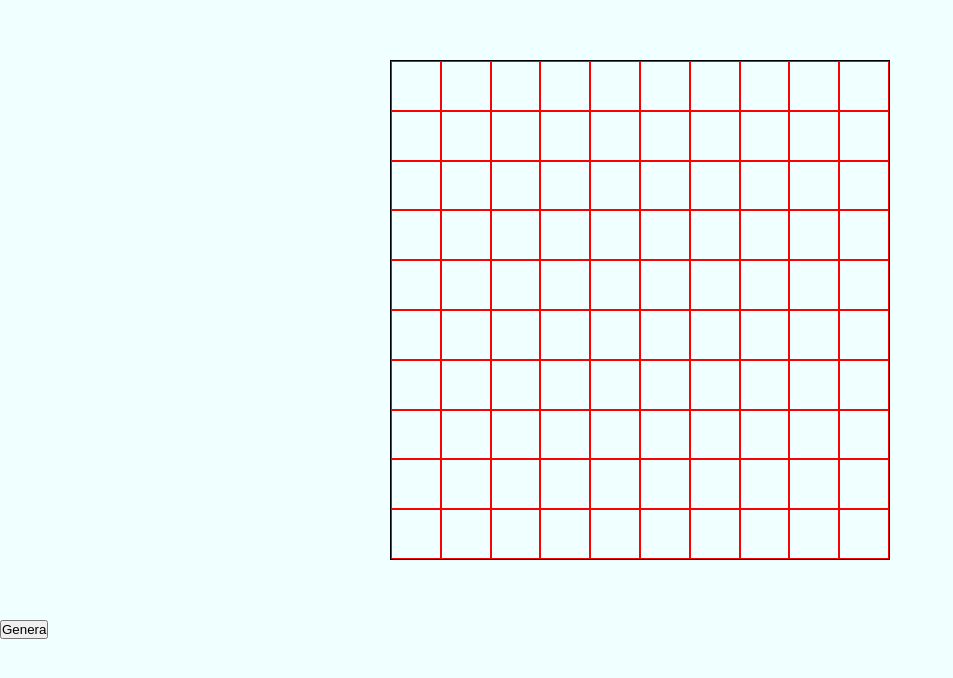
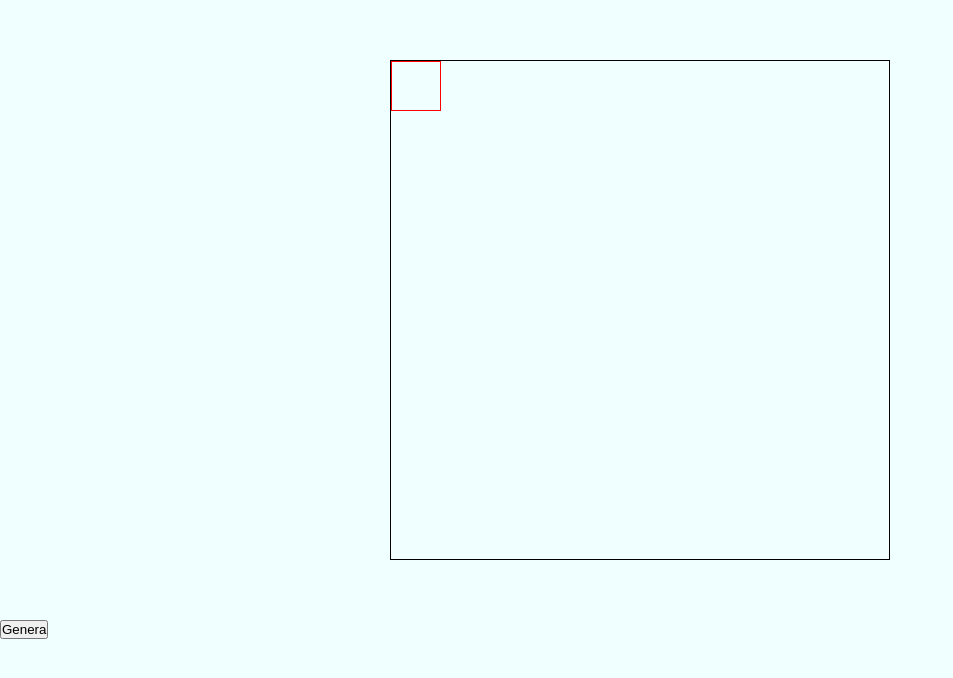
Before and after one commit to eldin001/js-campominato-grid, a plain HTML site: page index.html in a window 1280 px wide. Shown: the whole page, without its empty margins (0-953 px from the left). Drawn offline with Linux system fonts and the light colour scheme.

Commit message:
create a box in the main element

```diff
--- a/index.html
+++ b/index.html
@@ -8,97 +8,6 @@
 </head>
 <body>
     <main>
-        <div class="square"></div>
-        <div class="square"></div>
-        <div class="square"></div>
-        <div class="square"></div>
-        <div class="square"></div>
-        <div class="square"></div>
-        <div class="square"></div>
-        <div class="square"></div>
-        <div class="square"></div>
-        <div class="square"></div><div class="square"></div>
-        <div class="square"></div>
-        <div class="square"></div>
-        <div class="square"></div>
-        <div class="square"></div>
-        <div class="square"></div>
-        <div class="square"></div>
-        <div class="square"></div>
-        <div class="square"></div>
-        <div class="square"></div><div class="square"></div>
-        <div class="square"></div>
-        <div class="square"></div>
-        <div class="square"></div>
-        <div class="square"></div>
-        <div class="square"></div>
-        <div class="square"></div>
-        <div class="square"></div>
-        <div class="square"></div>
-        <div class="square"></div><div class="square"></div>
-        <div class="square"></div>
-        <div class="square"></div>
-        <div class="square"></div>
-        <div class="square"></div>
-        <div class="square"></div>
-        <div class="square"></div>
-        <div class="square"></div>
-        <div class="square"></div>
-        <div class="square"></div><div class="square"></div>
-        <div class="square"></div>
-        <div class="square"></div>
-        <div class="square"></div>
-        <div class="square"></div>
-        <div class="square"></div>
-        <div class="square"></div>
-        <div class="square"></div>
-        <div class="square"></div>
-        <div class="square"></div><div class="square"></div>
-        <div class="square"></div>
-        <div class="square"></div>
-        <div class="square"></div>
-        <div class="square"></div>
-        <div class="square"></div>
-        <div class="square"></div>
-        <div class="square"></div>
-        <div class="square"></div>
-        <div class="square"></div><div class="square"></div>
-        <div class="square"></div>
-        <div class="square"></div>
-        <div class="square"></div>
-        <div class="square"></div>
-        <div class="square"></div>
-        <div class="square"></div>
-        <div class="square"></div>
-        <div class="square"></div>
-        <div class="square"></div><div class="square"></div>
-        <div class="square"></div>
-        <div class="square"></div>
-        <div class="square"></div>
-        <div class="square"></div>
-        <div class="square"></div>
-        <div class="square"></div>
-        <div class="square"></div>
-        <div class="square"></div>
-        <div class="square"></div><div class="square"></div>
-        <div class="square"></div>
-        <div class="square"></div>
-        <div class="square"></div>
-        <div class="square"></div>
-        <div class="square"></div>
-        <div class="square"></div>
-        <div class="square"></div>
-        <div class="square"></div>
-        <div class="square"></div><div class="square"></div>
-        <div class="square"></div>
-        <div class="square"></div>
-        <div class="square"></div>
-        <div class="square"></div>
-        <div class="square"></div>
-        <div class="square"></div>
-        <div class="square"></div>
-        <div class="square"></div>
-        <div class="square"></div>
     </main>
     <button id="button">Genera</button>
     <script src="script.js"></script>
--- a/script.js
+++ b/script.js
@@ -15,3 +15,9 @@ console.log(buttonElement);
 buttonElement.addEventListener('click', function(){
 
 })
+//! creo una box nel main
+let newElement = document.createElement('div');
+newElement.classList.add('square')
+
+let mainElement = document.querySelector('main');
+mainElement.appendChild(newElement);
```
